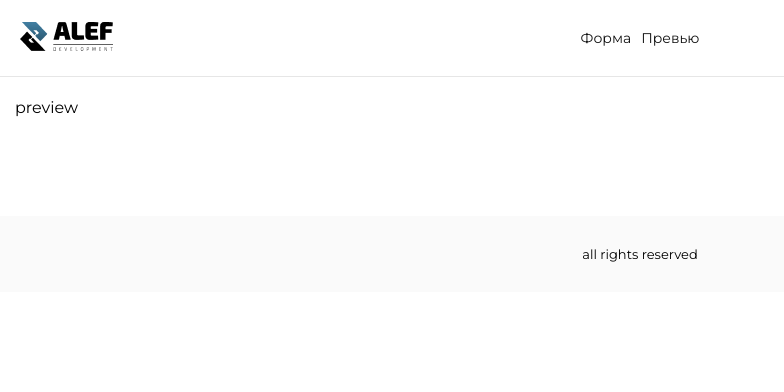
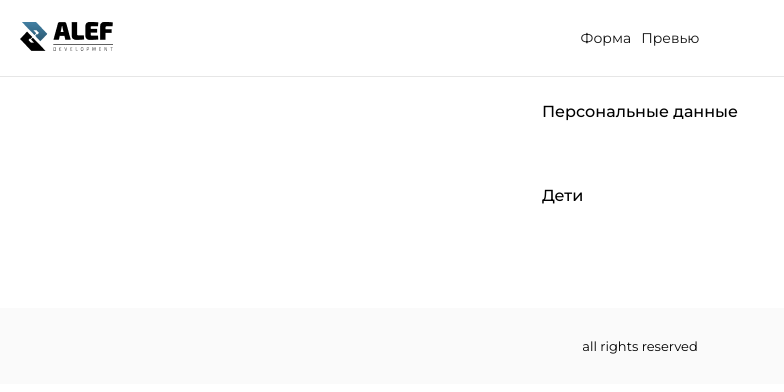
Before and after one commit to stasfr/alef-test, a Vue app: page /Preview in a window 1280 px wide. Shown: the top 392 px of the page, without its empty margins (0-784 px from the left). Built offline with nearby package versions, Linux system fonts and the light colour scheme.

Commit message:
preview component

```diff
--- /dev/null
+++ b/src/components/Preview/PreviewComponent.vue
@@ -0,0 +1,64 @@
+<template>
+  <div class="preview__wrapper">
+    <div class="preview__personal">
+      <h2 class="preview__header">Персональные данные</h2>
+      <div class="preview__header-data" v-if="formData.person">
+        {{ formData.person.name }}, {{ formData.person.age }} лет
+      </div>
+    </div>
+    <div class="preview__childs">
+      <h3 class="preview__childs-header">Дети</h3>
+      <div
+        class="preview__childs-item"
+        v-for="(child, index) in formData.childs"
+      >
+        {{ child.name }}, {{ child.age }} лет
+      </div>
+    </div>
+  </div>
+</template>
+
+<script lang="ts">
+import { defineComponent } from "vue";
+import { useFormStore } from "@/stores/formData";
+
+export default defineComponent({
+  name: "PreviewComponent",
+  setup() {
+    const formStore = useFormStore();
+    const formData = formStore.formData;
+
+    return { formData };
+  },
+});
+</script>
+
+<style scoped>
+.preview__wrapper {
+  line-height: calc(24 / 16 * 100%);
+}
+.preview__wrapper > *:not(:last-child) {
+  margin-bottom: 60px;
+}
+.preview__personal > *:not(:last-child) {
+  margin-bottom: 20px;
+}
+.preview__header {
+  font-weight: 500;
+}
+.preview__header-data {
+  font-weight: 700;
+}
+.preview__childs > *:not(:last-child) {
+  margin-bottom: 20px;
+}
+.preview__childs-header {
+  font-weight: 500;
+}
+.preview__childs-item {
+  font-weight: 700;
+  background-color: #f1f1f1;
+  padding: 10px 20px;
+  border-radius: 5px;
+}
+</style>
--- a/src/stores/formData.ts
+++ b/src/stores/formData.ts
@@ -3,7 +3,7 @@ import { ref } from "vue";
 import FormData from "@/types/formData";
 
 export const useFormStore = defineStore("FormStore", () => {
-  const formData = ref<FormData>({ person: { name: "", age: 0 }, childs: [] });
+  const formData = ref<FormData>({ person: null, childs: null });
 
   return { formData };
 });
--- a/src/types/formData.ts
+++ b/src/types/formData.ts
@@ -2,6 +2,6 @@ import Child from "./child";
 import Person from "./person";
 
 export default interface FormData {
-  person: Person;
-  childs: Child[];
+  person: Person | null;
+  childs: Child[] | null;
 }
--- a/src/views/Form.vue
+++ b/src/views/Form.vue
@@ -10,7 +10,6 @@ import FormComponent from "@/components/Form/FormComponent.vue";
 
 export default defineComponent({
   components: { FormComponent },
-  setup(props) {},
 });
 </script>
 
--- a/src/views/Preview.vue
+++ b/src/views/Preview.vue
@@ -1,15 +1,21 @@
 <template>
   <div class="page__preview preview">
-    <div class="preview__container _container">preview</div>
+    <div class="preview__container _container"><PreviewComponent /></div>
   </div>
 </template>
 
 <script lang="ts">
 import { defineComponent } from "vue";
+import PreviewComponent from "@/components/Preview/PreviewComponent.vue";
 
 export default defineComponent({
-  setup(props) {},
+  components: { PreviewComponent },
 });
 </script>
 
-<style scoped></style>
+<style scoped>
+.preview__container {
+  display: flex;
+  justify-content: center;
+}
+</style>
```
